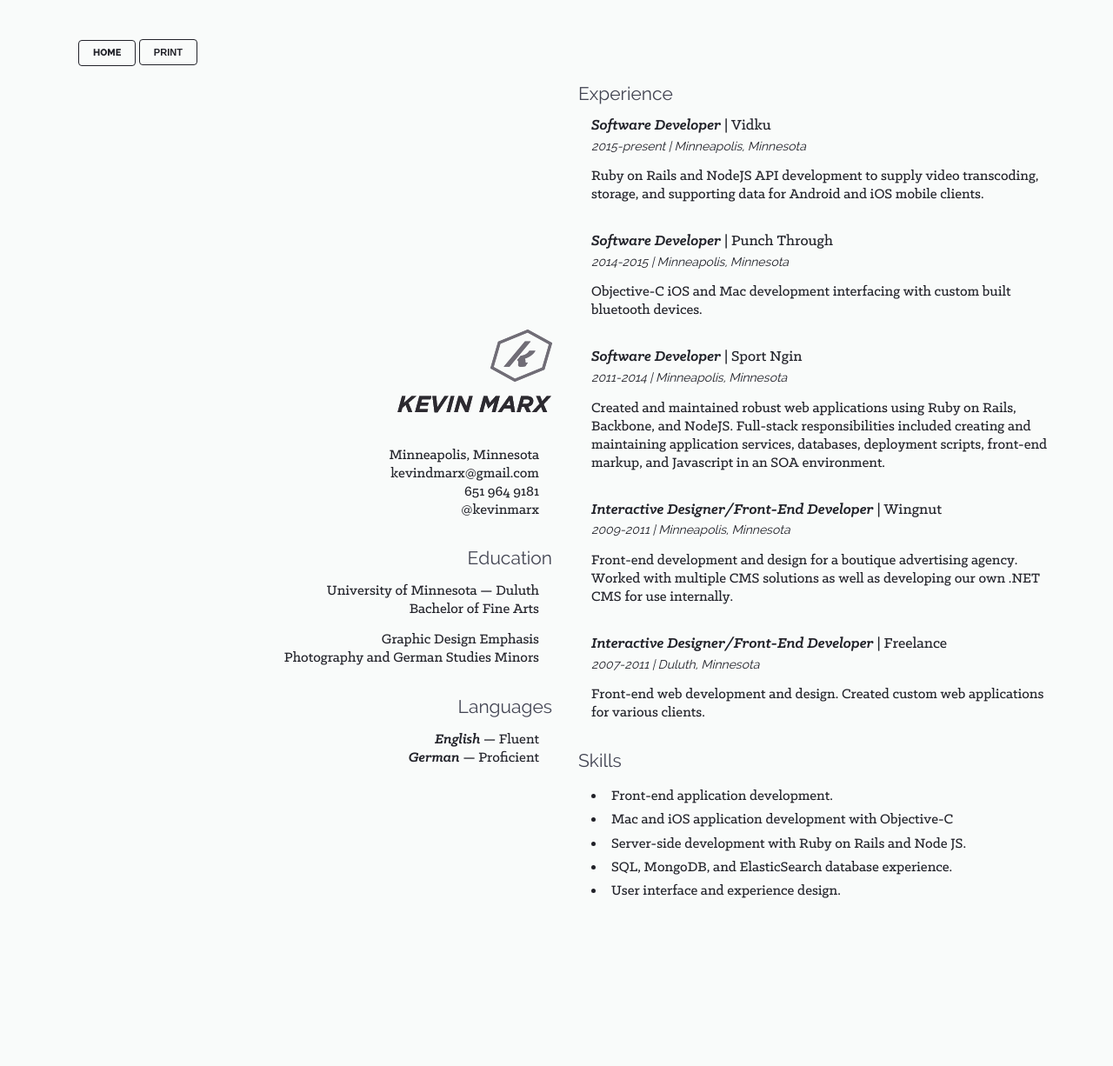
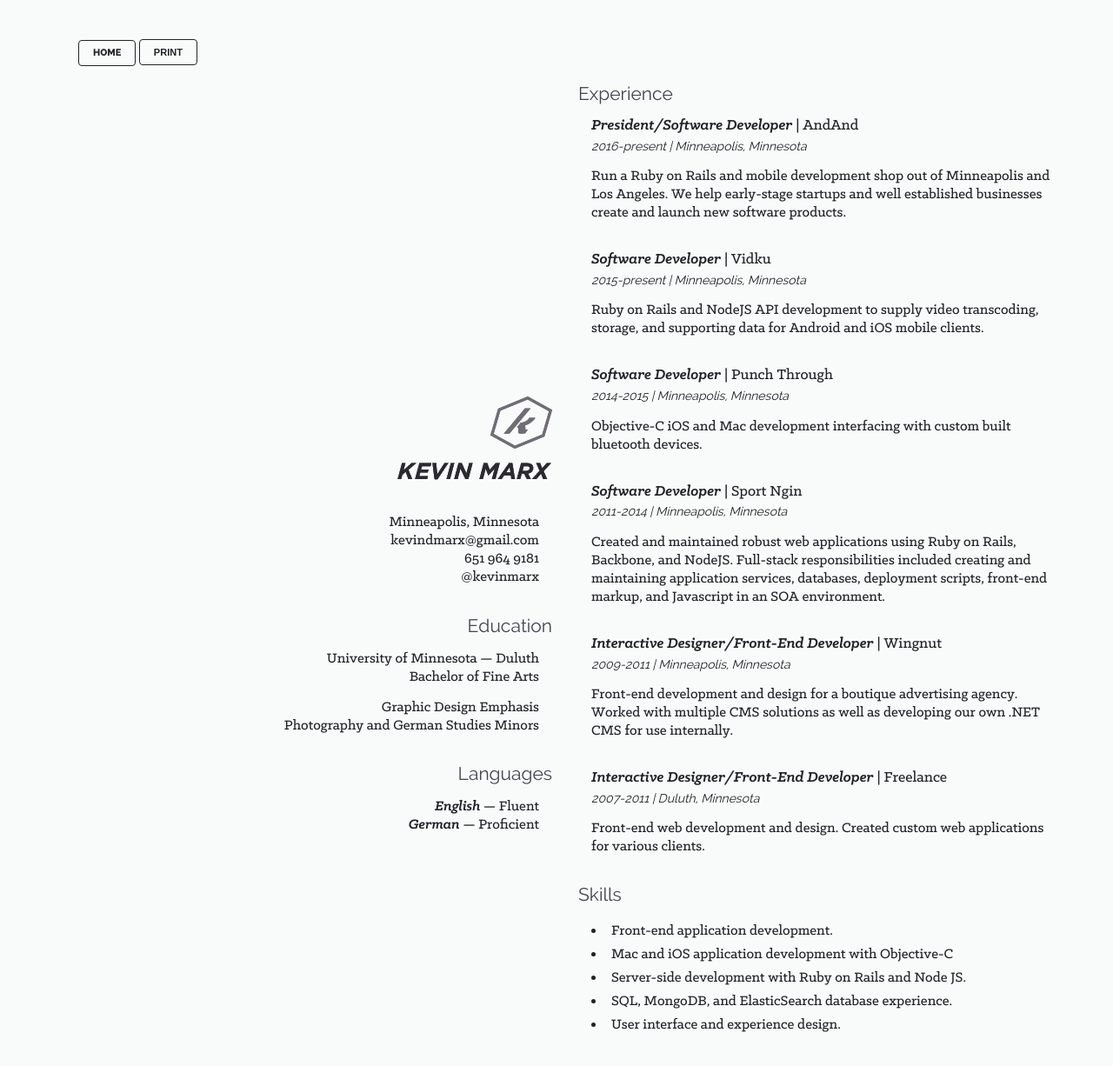
Before and after one commit to kevinmarx/kevinmarx.github.io, a Jekyll site: the page built from cv.html, in a window 1280 px wide. Shown: the whole page at 87% size. Built offline with Jekyll 4.4.1, drawn with Linux system fonts in a browser that asks for light colours; nearby versions of some CDN libraries; Markdown is read by kramdown in place of the engine named in the settings; before the commit the page ends 1071 px from its top, so only the background shows below that.

Commit message:
update cv

```diff
--- a/cv.html
+++ b/cv.html
@@ -58,6 +58,14 @@ title: Curriculum Vitae
           <header>
             <h1>Experience</h1>
           </header>
+          <div class="column x100 el">
+            <h1><strong>President/Software Developer</strong> | AndAnd</h1>
+            <h2>2016-present | Minneapolis, Minnesota</h2>
+            <p>
+              Run a Ruby on Rails and mobile development shop out of Minneapolis and Los Angeles. We help early-stage
+              startups and well established businesses create and launch new software products.
+            </p>
+          </div>
           <div class="column x100 el">
             <h1><strong>Software Developer</strong> | Vidku</h1>
             <h2>2015-present | Minneapolis, Minnesota</h2>
```
